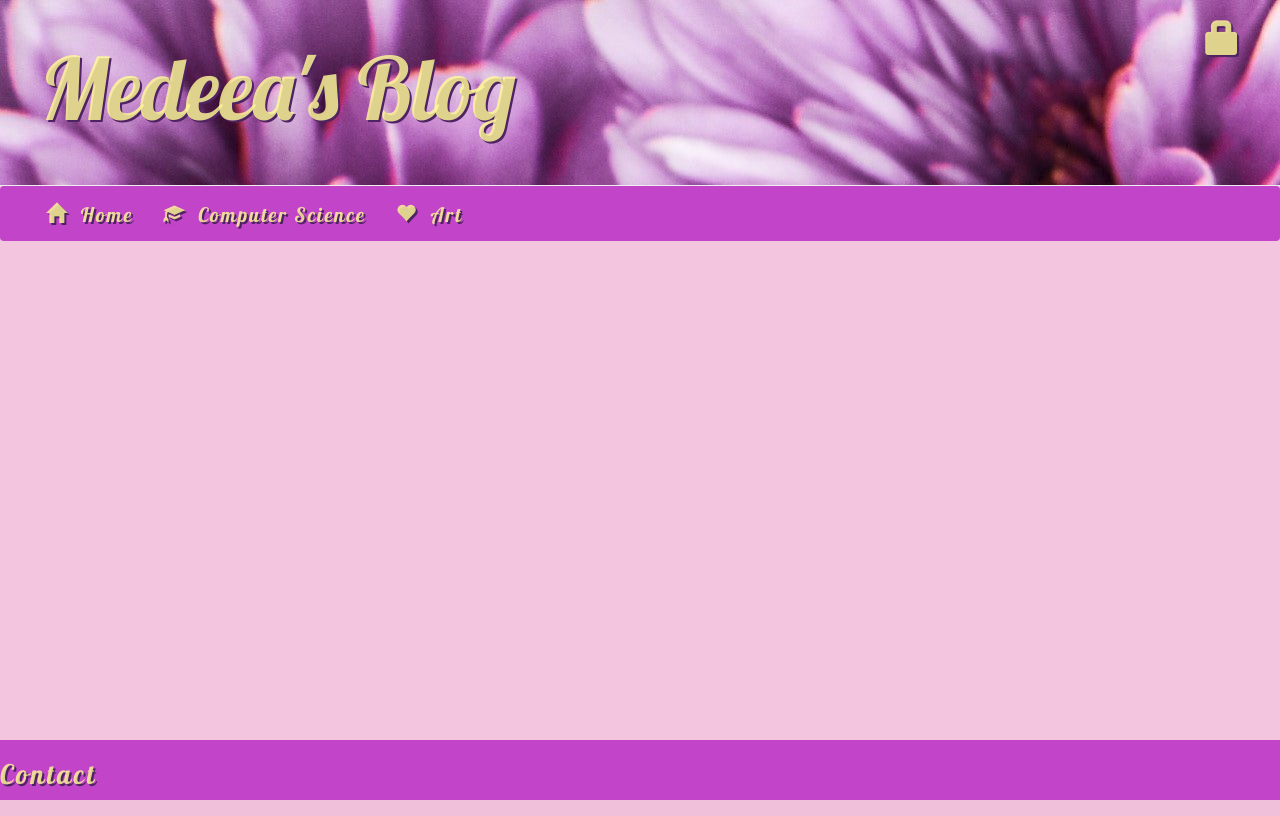
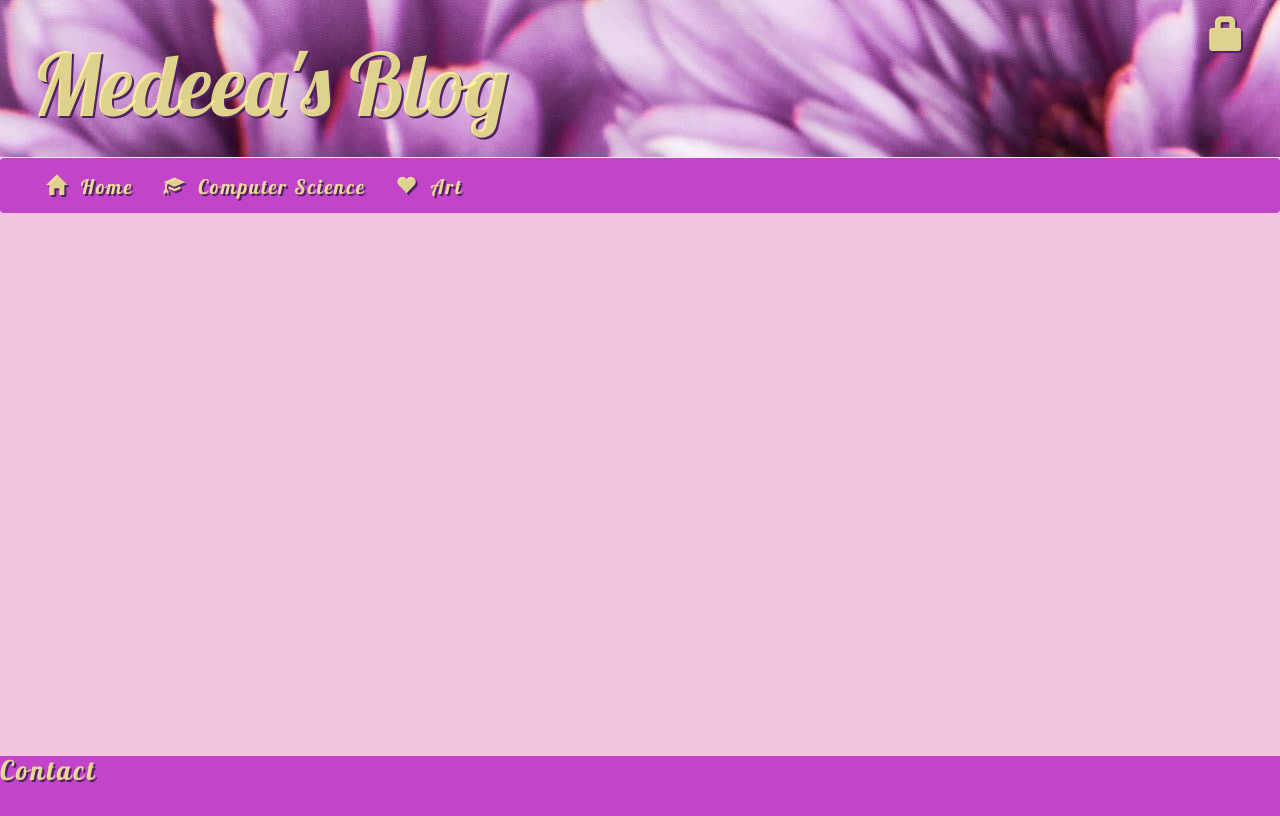
Before and after one commit to MedeeaZ/my-first-blog, a Django app: page /cs/ in a window 1280 px wide. Run offline with Django 3.2, Linux system fonts and the light colour scheme; data that the repository does not hold is empty; some libraries are stand-ins or nearby versions; some web fonts are replaced.

Commit message:
I tried to fix the footer

```diff
--- a/mysite/blog/static/css/blog.css
+++ b/mysite/blog/static/css/blog.css
@@ -1,7 +1,7 @@
 .page-header {
     background-image: url("media/purple.jpg");
     margin-top: 0;
-    padding: 20px 20px 40px 40px;
+    padding: 2vh 2vh 2vh 4vh;
     margin-bottom: 0px;
 }
 
@@ -32,6 +32,10 @@
     background-color: #cc71d1;
 }
 
+body {
+    background-color:#f3c5de;
+
+}
 
 .post_text {
     white-space: nowrap;
@@ -48,15 +52,11 @@
     background-color: #f3c5de;
     margin-left: 40px;
     padding-bottom: 60px;
-}
 
-body {
-    background-color:#f3c5de;
 }
 
 #bdy {
-    position: relative;
-    min-height: 100vh;
+    min-height: 92vh;
 }
 
 h1, h2, h3, h4 {
@@ -109,10 +109,11 @@ h1, h2, h3, h4 {
 
 .footer {
     background-color: #c245c9;
-    position: absolute;
-    bottom: 0;
+    bottom: 0px;
+    left: 0px;
     width: 100%;
     height: 60px;
+
 }
 
 .footer h2, .footer h2 a, .footer h2 a:visited, .footer h2 a:active {
@@ -126,6 +127,7 @@ h1, h2, h3, h4 {
     margin-left: 60px;
     font-size: 30px;
     font-family: 'Amethysta', cursive;
+
 }
 
 .home_content p {
--- a/mysite/blog/templates/blog/base.html
+++ b/mysite/blog/templates/blog/base.html
@@ -72,11 +72,11 @@
                 </div>
             </div>
         </div>
+        </div>
+        <div class = "footer">
+            <h2>{% block footer %} <a href = "{% url 'contact' %}"> Contact </a> {% endblock %} </h2>
+        </div>
 
-        <footer class = "footer">
-            <h2>{% block footer %} <a href = "{% url 'contact' %}"> Contact </a> {% endblock %} </h2>
-        </footer>
-        </div>
 
 
     </body>
```
